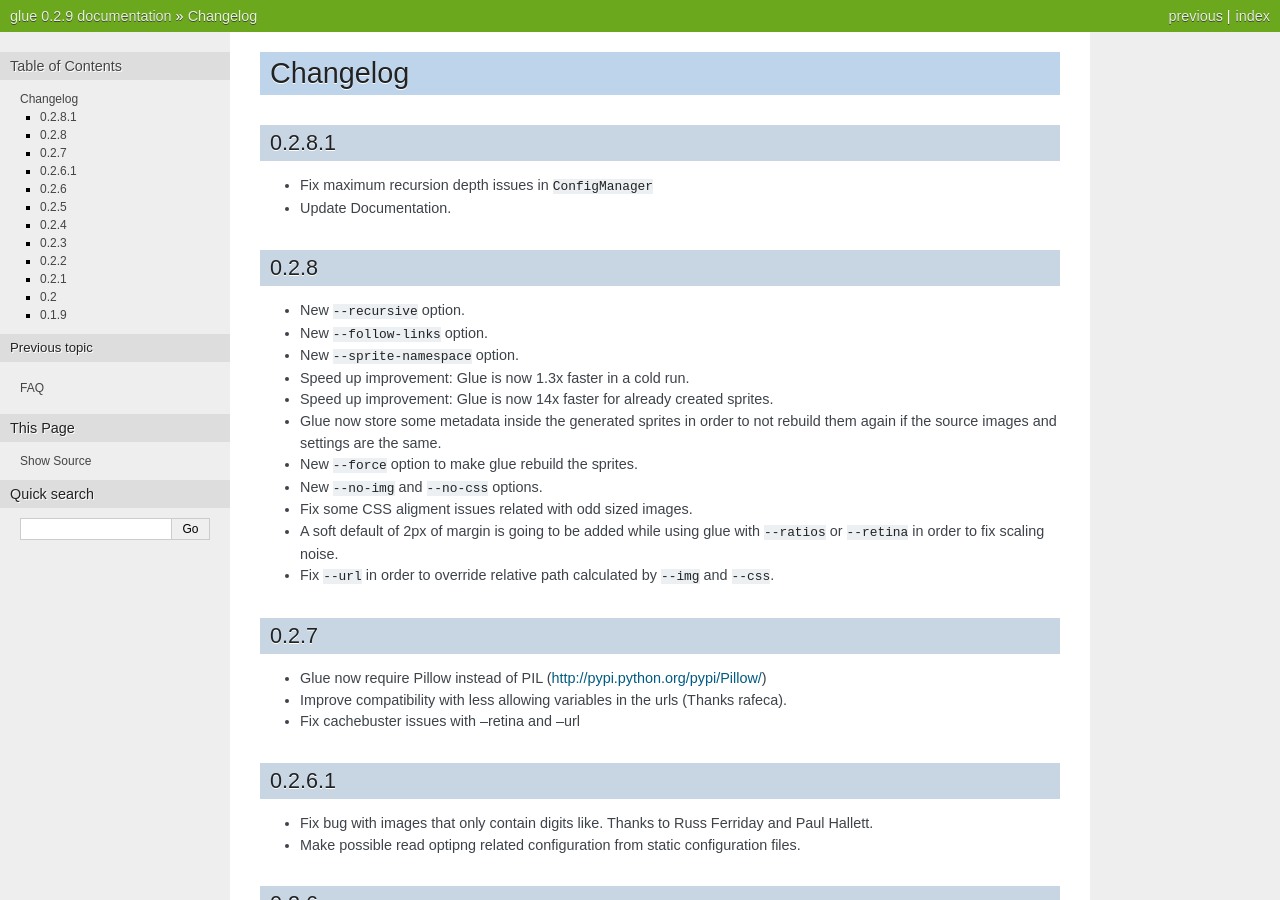
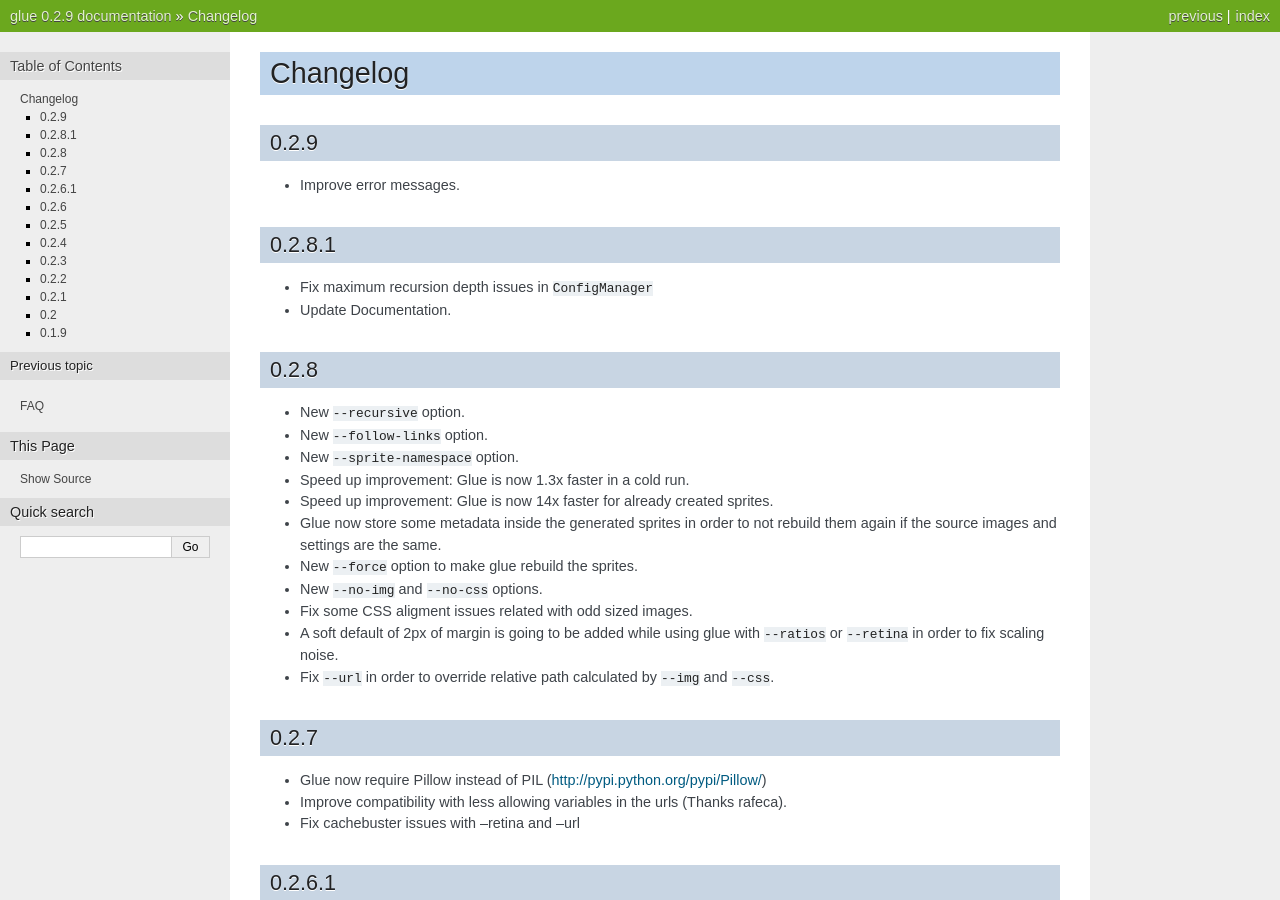
Before and after one commit to jorgebastida/glue, a Sphinx documentation site: the page built from docs/changelog.rst, in a window 1280 px wide and 900 px high. Built offline with Sphinx 7.4.7, drawn with Linux system fonts in a browser that asks for light colours; the version number is read from the project's files by our own code.

Commit message:
Add 0.2.9 as part of the changelog

```diff
--- a/docs/changelog.rst
+++ b/docs/changelog.rst
@@ -1,5 +1,9 @@
 Changelog
 =========
+
+0.2.9
+^^^^^^^
+* Improve error messages.
 
 0.2.8.1
 ^^^^^^^
```
